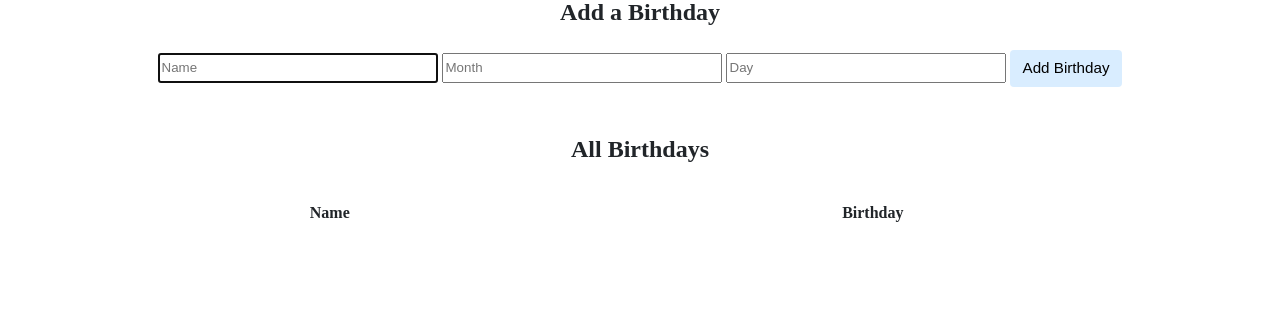
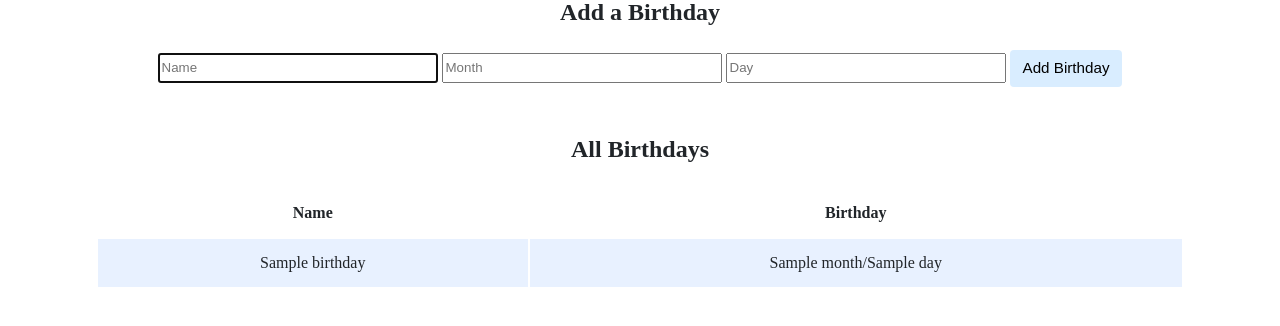
Before and after one commit to vedant-44/cs50-1-, a Flask app: template birthdays/templates/index.html in a window 1280 px wide. Shown: the part 266-592 px from the top of the page. Run offline with Flask 3, Linux system fonts and the light colour scheme; the template is opened without the code that fills it: most values are stand-ins (such as "Sample title", 1, 10 or a date in 2020); lists and menus that the app fills with data are empty; some libraries are stand-ins or nearby versions.

Commit message:
Wed, Jun 7, 2023, 9:05 AM +05:30

```diff
--- a/birthdays/app.py
+++ b/birthdays/app.py
@@ -39,5 +39,5 @@
     else:
 
         # TODO: Display the entries in the database on index.html
-
-        return render_template("index.html")
+        birthdays=db.execute("SELECT * FROM birthdays")
+        return render_template("index.html",birthdays=birthdays)
--- a/birthdays/templates/index.html
+++ b/birthdays/templates/index.html
@@ -33,7 +33,12 @@
                         </tr>
                     </thead>
                     <tbody>
-
+                        {% for birthday in birthdays %}
+                        <tr>
+                            <td>{{birthday["name"]}}</td>
+                            <td>{{birthday["month"]}}/{{birthday["day"]}}</td>
+                        </tr>
+                        {% endfor %}
                     </tbody>
                 </table>
             </div>
```
